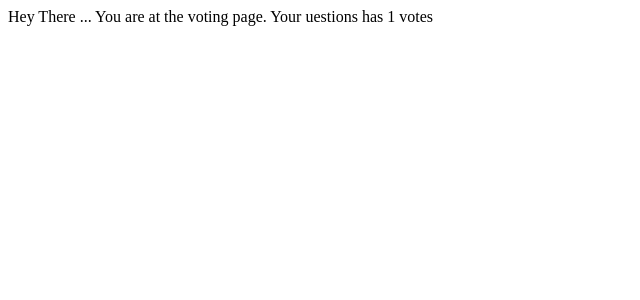
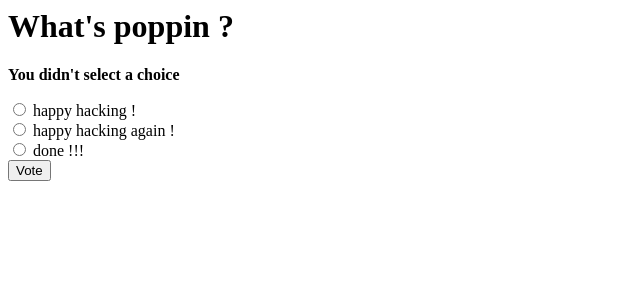
Before and after one commit to justdvnsh/django-polls-app, a Django app: page /polls/1/votes/ in a window 1280 px wide. Shown: the top 300 px of the page, without its empty margins (0-640 px from the left). Run offline with Django 3.2, Linux system fonts and the light colour scheme; data comes from the database, SQL or seed files in the repository; both versions use the stored data as it was after the commit.

Commit message:
added views and templates for saving to database

```diff
--- a/pollsApp/templates/pollsApp/detail.html
+++ b/pollsApp/templates/pollsApp/detail.html
@@ -2,7 +2,7 @@
 
 {% if error_message %}<p><strong>{{ error_message }}</strong></p>{% endif %}
 
-<form action="{% url 'polls:vote' question.id %}" method="post">
+<form action="{% url 'polls:votes' question.id %}" method="post">
 {% csrf_token %}
 {% for choice in question.choice_set.all %}
     <input type="radio" name="choice" id="choice{{ forloop.counter }}" value="{{ choice.id }}">
--- a/pollsApp/templates/pollsApp/index.html
+++ b/pollsApp/templates/pollsApp/index.html
@@ -1,7 +1,7 @@
 {%if latest%}
     <ul>
         {%for question in latest%}
-        <li><a href="{% url 'polls:detail' question.id}">{{question.question_text}}</a></li>
+        <li><a href="{% url 'polls:details' question.id %}">{{question.question_text}}</a></li>
         {%endfor%}
     </ul>
     {%else%}
--- a/pollsApp/views.py
+++ b/pollsApp/views.py
@@ -1,7 +1,9 @@
 from django.shortcuts import render, get_object_or_404
-from django.http import HttpResponse, Http404
+from django.http import HttpResponse, Http404, HttpResponseRedirect
 from django.template import loader
-from .models import Questions
+from django.urls import reverse
+
+from .models import Questions, Choice
 
 # Create your views here.
 
@@ -17,7 +19,23 @@ def details(request, question_id):
     return render(request, "pollsApp/detail.html", {'question': question})
 
 def results(request, question_id):
-    return HttpResponse("Hey there ... You are looking at the results of the %s question number."%question_id)
+    question = get_object_or_404(Questions, pk=question_id)
+    return render(request, "pollsApp/results.html", {'question': question})
 
 def vote(request, question_id):
-    return HttpResponse("Hey There ... You are at the voting page. Your uestions has %s votes"%question_id)
+    question = get_object_or_404(Questions, pk=question_id)
+    try :
+        selected_choice = question.choice_set.get(pk=request.POST['choice'])
+    except(KeyError, Choice.DoesNotExist):
+        return render(request, "pollsApp/detail.html", {
+            'question': question,
+            'error_message': "You didn't select a choice"
+        })
+
+    else:
+        selected_choice.votes += 1
+        selected_choice.save()
+        # Always return an HttpResponseRedirect after successfully dealing
+        # with POST data. This prevents data from being posted twice if a
+        # user hits the Back button.
+        return HttpResponseRedirect(reverse("polls:results", args=(question.id,)))
```
Also changed, not shown: pollsApp/templates/pollsApp/results.html (added, +9 -0 lines), db.sqlite3.
